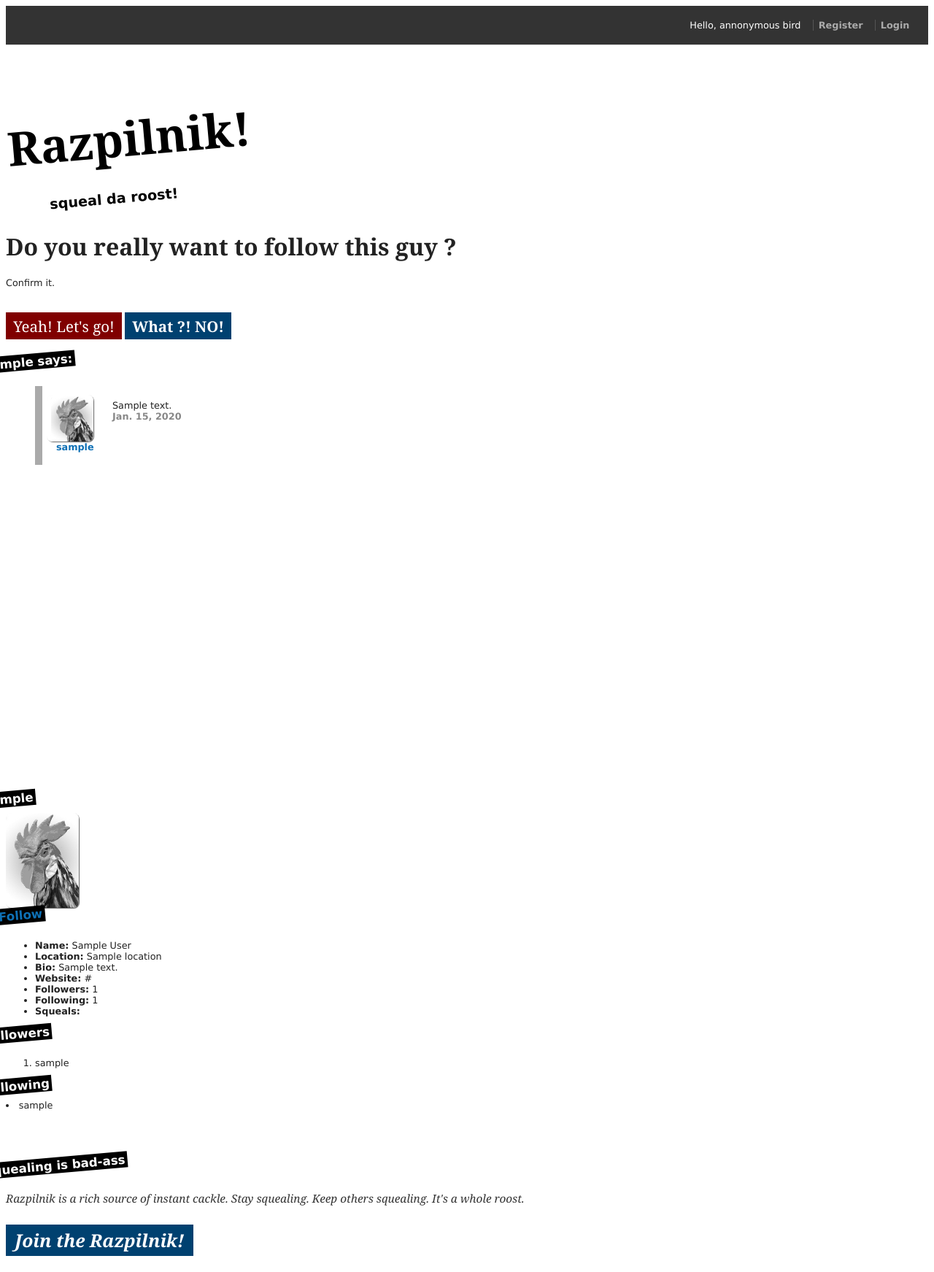
After one commit to ikebrown/razpilnik, a Django app: template templates/squeal/follow.html in a window 1280 px wide. The commit adds this page. Shown: the top 1743 px of the page at 73% size. Run offline with Django 3.2, Linux system fonts and the light colour scheme; the template is opened without the code that fills it: most values are stand-ins (such as "Sample title", 1, 10 or a date in 2020); some libraries are stand-ins or nearby versions.

Commit message:
almost implemented following

```diff
--- a/squeal/urls.py
+++ b/squeal/urls.py
@@ -8,5 +8,6 @@ urlpatterns = patterns('razpilnik.squeal.views',
       (r'^(?P<squealer>\w+)/$', 'squealer'),
       (r'^(?P<squealer>\w+)/squeal/(?P<squeal_id>\d+)/$', 'squeal'),
       (r'^(?P<squealer>\w+)/squeal/delete/(?P<squeal_id>\d+)/$', 'squeal_delete'),
-      (r'^(?P<squealer>\w+)/settings/$', 'settings')
+      (r'^(?P<squealer>\w+)/settings/$', 'settings'),
+      (r'^follow/(?P<to_follow>\w+)/$', 'follow'),
 )
--- a/static/style/main.css
+++ b/static/style/main.css
@@ -127,6 +127,11 @@ blockquote {
 	width: 40em;
 }
 
+h1 {
+	font-size: 2.5em;
+	font-family: Georgia, sans-serif;
+}
+
 h3 {
 	display: inline-block;
 	font-size: 1.3em;
@@ -160,6 +165,9 @@ h3 {
 	float: left;
 	width: 30em;
 	padding: .5em 1em 0 1em;
+}
+.squeal .content span{
+	word-wrap: break-word;
 }
 
 .squeal .actionbar {
@@ -211,6 +219,7 @@ h3 {
 
 .squeal.large .content {
 	padding: 0;
+	width: auto;
 	float: none;
 	font-family: Georgia, sans-serif;
 	font-size: 2.6em;
@@ -338,16 +347,11 @@ h3 {
 
 }
 
-form.delete h1 {
-	font-size: 2.5em;
-	font-family: Georgia, sans-serif;
-}
-
-form.delete .confirm {
+form .confirm {
 	background-color: maroon;
 }
 
-form.delete .confirm:hover {
+form .confirm:hover {
 	color: maroon;
 	background-color: #FFF;
 }
--- /dev/null
+++ b/templates/squeal/follow.html
@@ -0,0 +1,14 @@
+{% extends "squeal/squealer.html" %}
+{% block post-squeal %}
+  <form class="follow" action="" method="post">
+  {% csrf_token %}
+  {% if user.username == squealer.user.username %}
+    <h1>You can't follow yourself you narcissist!</h1>
+    <a class="button" href="javascript:history.back()">Okay...</a>
+  {% else %}
+    <h1>Do you really want to follow this guy ?</h1>
+    <p>Confirm it.</p>
+    <input class="button confirm" type="submit" value="Yeah! Let's go!"> <a class="button" href="javascript:history.back()">What ?! NO!</a>
+  {% endif %}
+  </form>
+{% endblock %}
--- a/templates/squeal/squealer.html
+++ b/templates/squeal/squealer.html
@@ -22,7 +22,11 @@
   <h3>{{ squealer.user.username }}</h3>
   <img class="avatar" src="/static/images/rooster.png" >
   {% if user.username != squealer.user.username %}
-  <h3><a href="">+ Follow</a></h3>
+  {% if user.get_profile not in followers.all %}
+  <h3><a href="{% url squeal.views.follow squealer.user.username %}">+ Follow</a></h3>
+  {% else %}
+  <h3><a href="{% url squeal.views.follow squealer.user.username %}">+ Stop following</a></h3>
+  {% endif %}
   {% else %}
   <h3>+ This is you</h3>
   {% endif %}
@@ -40,7 +44,7 @@
 {% block userlist %}
 <h3>Followers</h3>
 <ol>
-{% for follower in squealer.followers.all %}
+{% for follower in followers.all %}
  <li>{{ follower.user.username }}</li>
 {% endfor %}
 </ol>
```
Also changed, not shown: squeal/models.py (+13 -2 lines), squeal/views.py (+18 -2 lines), database/razpilnik.db.
